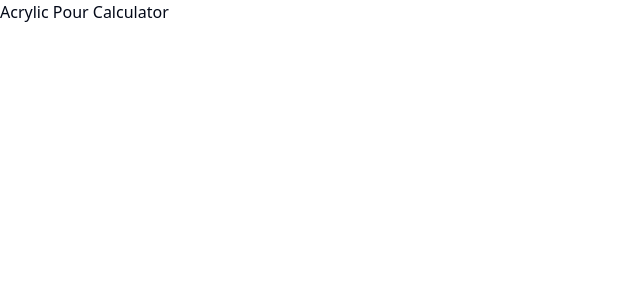
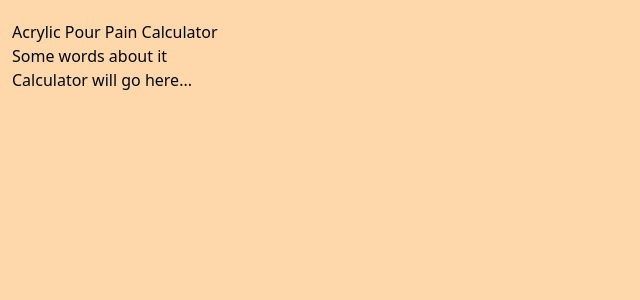
Before and after one commit to connordinnadge/paint-pour-calculator, a Next.js app: page / in a window 1280 px wide. Shown: the top 300 px of the page, without its empty margins (0-640 px from the left). Built offline with nearby package versions, Linux system fonts and the light colour scheme.

Commit message:
added paint calc to home page and added section and title

```diff
--- a/src/app/page.tsx
+++ b/src/app/page.tsx
@@ -1,9 +1,13 @@
-import Link from "next/link";
+import PaintCalculator from "@/components/PaintCalculator";
 
 export default function HomePage() {
   return (
     <main>
-      <p>Acrylic Pour Calculator</p>
+      <section className="px-3 py-5 h-[100vh] w-full bg-orange-200">
+        <h1>Acrylic Pour Pain Calculator</h1>
+        <p>Some words about it</p>
+        <PaintCalculator />
+      </section>
     </main>
   );
 }
```
